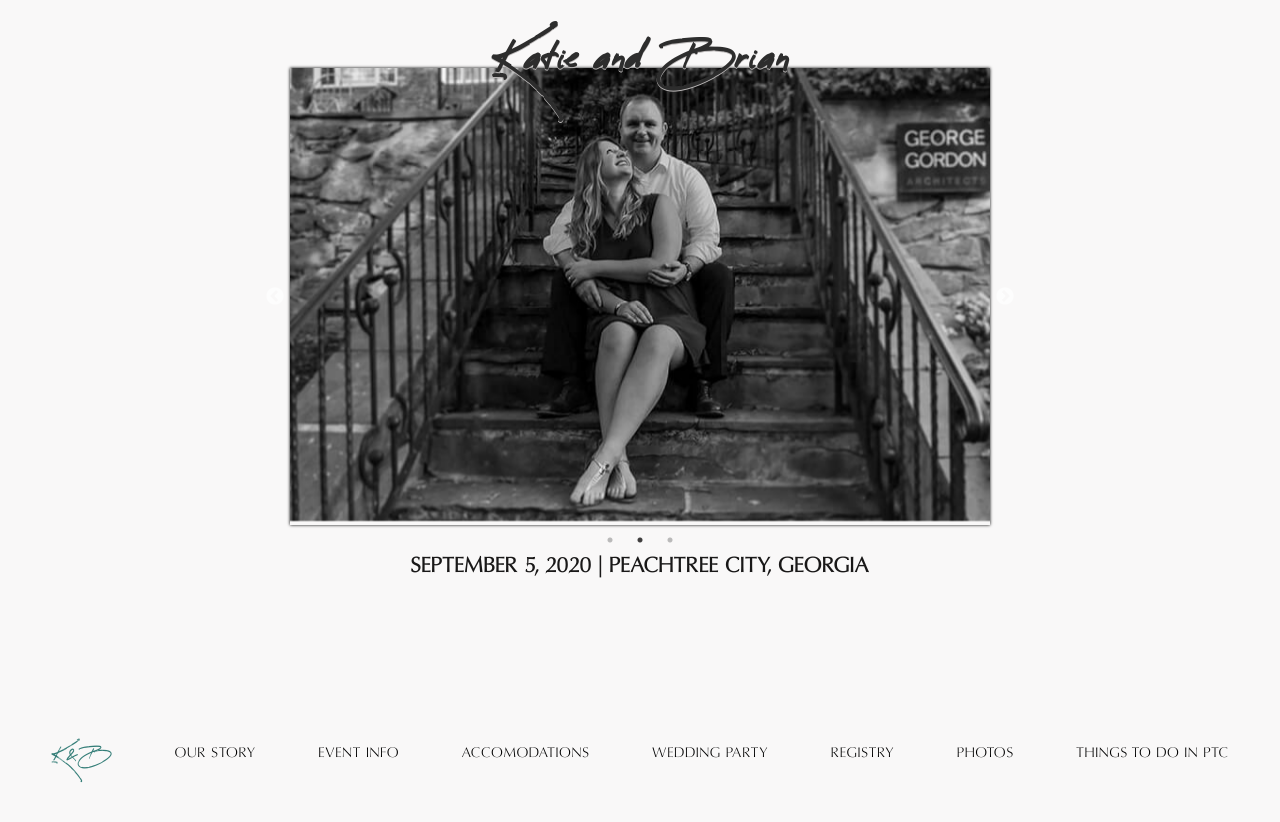
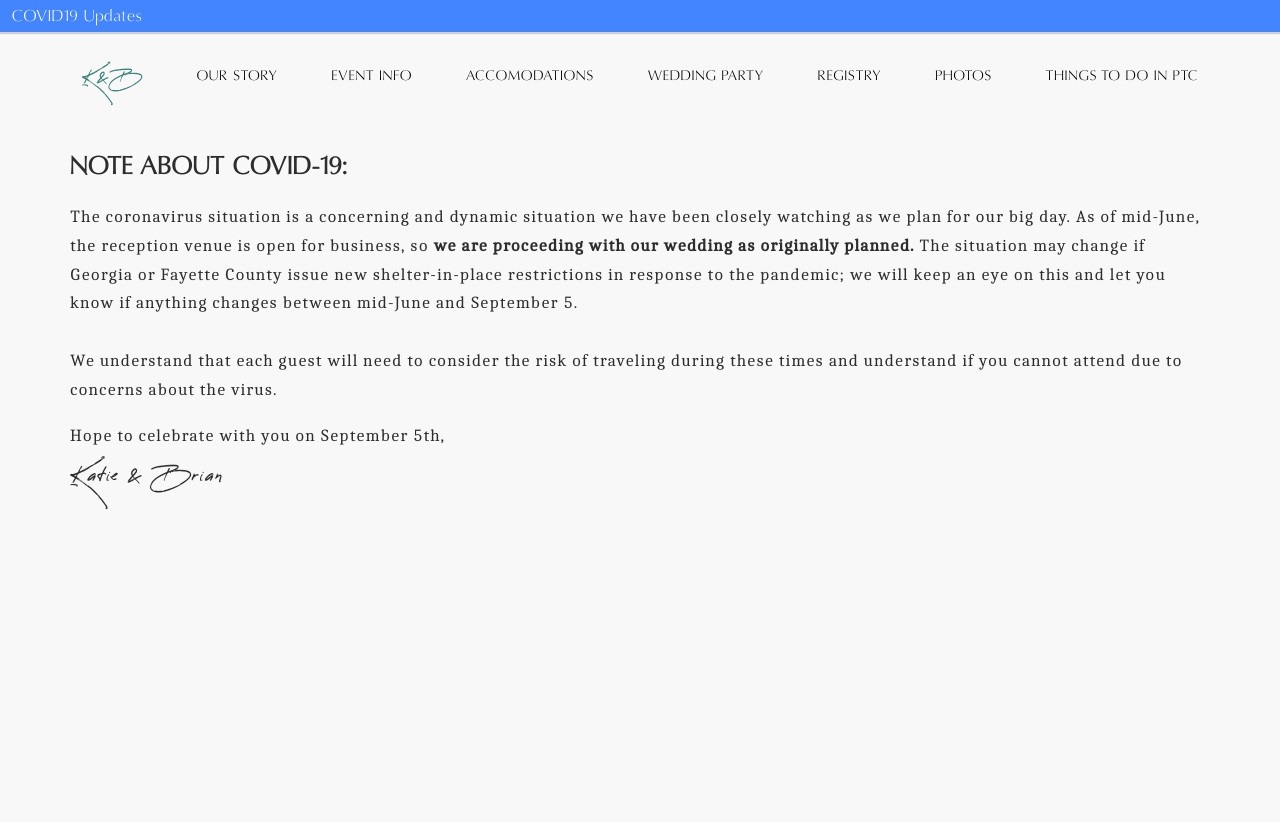
Before and after one commit to syneva-runyan/katie-and-brian, a React app: page /covid-19 in a window 1280 px wide. Shown: the top 822 px of the page. Before the commit the page ends 800 px from the top, so only its background shows below. Built offline with nearby package versions, Linux system fonts and the light colour scheme; what shuffle-array would draw is missing.

Commit message:
Added COVID19 banner and info page

```diff
--- a/src/App.css
+++ b/src/App.css
@@ -7,6 +7,11 @@
 
 * {
   box-sizing: border-box;
+}
+
+body {
+  /* for the covid banner */
+  margin-top: 32px;
 }
 
 .App {
@@ -26,7 +31,7 @@ h1, .h1 {
   line-height: 1.5;
 }
 
-h2 {
+h2, .h2 {
   text-transform: uppercase;
   font-family: 'oregon_ldo_lightregular';
   margin-bottom: 0;
@@ -47,6 +52,23 @@ p {
   font-family: 'caladearegular';
   font-size: 17px;
   line-height: 1.8rem;
+}
+
+.covidBanner {
+  color: white;
+  position: fixed;
+  background: #4285ff;
+  width: 100%;
+  padding: 6px 12px;
+  top: 0;
+  box-shadow: 1px 1px 1px 1px #d0cfcf;
+  z-index: 3;
+}
+
+.covidBanner a {
+  color: white;
+  display: flex;
+  flex: 1;
 }
 
 /** fix router to bottom on home page**/
--- a/src/App.js
+++ b/src/App.js
@@ -1,6 +1,7 @@
 import React from 'react';
 import {
   BrowserRouter as Router,
+  NavLink,
   Switch,
   Route,
 } from "react-router-dom";
@@ -14,6 +15,7 @@ import ComingSoon from './Components/ComingSoon';
 import OurStory from './blocks/OurStory';
 import Accomodations from './blocks/Accomodations';
 import WeddingParty from './blocks/WeddingParty';
+import Covid19 from './blocks/Covid19';
 
 // example photo gallery images
 let images = [];
@@ -27,6 +29,9 @@ function App() {
   return (
     <Router>
       <div className="App">
+        <div className="covidBanner">
+            <NavLink to="covid-19">COVID19 Updates</NavLink>
+        </div>
         <Switch>
           <Route path="/event-info">
             <Nav />
@@ -56,6 +61,10 @@ function App() {
             <Nav />
             <ComingSoon />
           </Route>
+          <Route path="/covid-19">
+            <Nav />
+            <Covid19 />
+          </Route>
           <Route exact path="">
             <Intro />
             <Nav alwaysExpanded />
--- a/src/Components/Nav.css
+++ b/src/Components/Nav.css
@@ -69,6 +69,8 @@
         padding: 0 30px;
         margin: 0;
         font-size: 20px;
+        /*COVID19 Banner space */
+        margin-top: 32px;
     }
     .nav:not(.alwaysOpen) {
         border: 1px solid #cec5c5;
@@ -125,4 +127,8 @@
         z-index: 2;
     }
 
+    .covidBanner a {
+        font-size: 20px;
+    }
+
 }
--- /dev/null
+++ b/src/blocks/Covid19.css
@@ -0,0 +1,8 @@
+.covid19__signature {
+    font-family: 'reeyregular';
+    line-height: 3.5;
+}
+
+.covid19__header {
+    font-size: 25px;
+}
--- /dev/null
+++ b/src/blocks/Covid19.js
@@ -0,0 +1,23 @@
+import React from 'react';
+import './Covid19.css';
+
+export default function Covid19() {
+    return (
+        <div className="contentContainer">
+            <h1 className="h2 covid19__header">
+                Note about COVID-19:
+            </h1>
+            <p>
+                The coronavirus situation is a concerning and dynamic situation we have been closely watching as we plan for our big day. As of mid-June, the reception venue is open for business, so<strong> we are proceeding with our wedding as originally planned.</strong>
+                {" "}The situation may change if Georgia or Fayette County issue new shelter-in-place restrictions in response to the pandemic; we will keep an eye on this and let you know if anything changes between mid-June and September 5.
+                 <br/><br/>
+                 We understand that each guest will need to consider the risk of traveling during these times and understand if you cannot attend due to concerns about the virus.
+                <br/>
+            </p>
+            <p>Hope to celebrate with you on September 5th,<br/>
+                <span className="covid19__signature">Katie & Brian</span>
+            </p>
+
+        </div>
+    );
+}
--- a/src/blocks/OurStory.js
+++ b/src/blocks/OurStory.js
@@ -9,7 +9,7 @@ export default class OurStory extends Component {
     render() {
         return (
             <div className="ourStory">
-                <h2 className="ourStory__title ourStory__content">Our story began in Washington, DC</h2>
+                <h2 className="ourStory__title ourStory__content">Our story began in Washington, DC...</h2>
 
                 <Parallax
                     bgImage={require('../images/coffeeMeetBagel.png')}
```
Also changed, not shown: public/images/quarentine.png (added).
